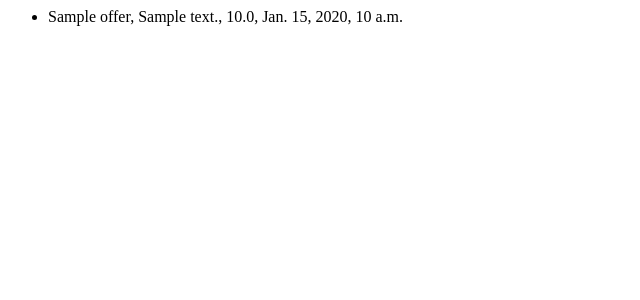
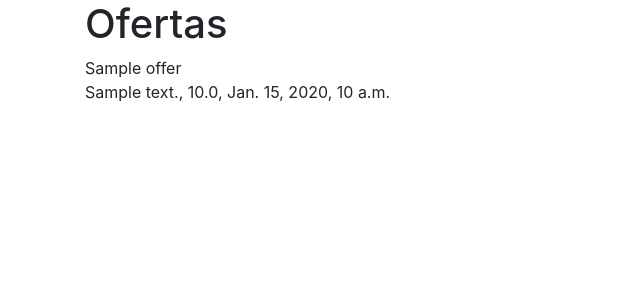
Before and after one commit to Javrd/sepp, a Django app: page /offerList/ in a window 1280 px wide. Shown: the top 300 px of the page, without its empty margins (0-640 px from the left). Run offline with Django 3.2, Linux system fonts and the light colour scheme; tables that the repository leaves empty hold one stand-in row (values such as "Sample post"); some libraries are stand-ins or nearby versions.

Commit message:
Feat: Creating view for listing offers
First commit modifying the view and starting the work

references #33

```diff
--- a/mvp/templates/offerList.html
+++ b/mvp/templates/offerList.html
@@ -1,9 +1,23 @@
-{% if offer_list %}
-    <ul>
+<link rel="stylesheet" href="https://maxcdn.bootstrapcdn.com/bootstrap/4.0.0/css/bootstrap.min.css" integrity="sha384-Gn5384xqQ1aoWXA+058RXPxPg6fy4IWvTNh0E263XmFcJlSAwiGgFAW/dAiS6JXm" crossorigin="anonymous">
+<script src="https://code.jquery.com/jquery-3.2.1.slim.min.js" integrity="sha384-KJ3o2DKtIkvYIK3UENzmM7KCkRr/rE9/Qpg6aAZGJwFDMVNA/GpGFF93hXpG5KkN" crossorigin="anonymous"></script>
+<script src="https://cdnjs.cloudflare.com/ajax/libs/popper.js/1.12.9/umd/popper.min.js" integrity="sha384-ApNbgh9B+Y1QKtv3Rn7W3mgPxhU9K/ScQsAP7hUibX39j7fakFPskvXusvfa0b4Q" crossorigin="anonymous"></script>
+<script src="https://maxcdn.bootstrapcdn.com/bootstrap/4.0.0/js/bootstrap.min.js" integrity="sha384-JZR6Spejh4U02d8jOt6vLEHfe/JQGiRRSQQxSfFWpi1MquVdAyjUar5+76PVCmYl" crossorigin="anonymous"></script>
+
+<div class="container">
+    {% if offer_list %}
+<h1>Ofertas</h1>
+
     {% for offer in offer_list %}
-        <li>{{ offer.name }}, {{ offer.description }}, {{ offer.offeredAmount }}, {{ offer.date }}</a></li>
+        <a>
+            <div class="panel panel-default">
+                <div class="panel-heading">{{ offer.name }}</div>
+                <div class="panel-body"> {{ offer.description }}, {{ offer.offeredAmount }}, {{ offer.date }}</div>
+            </div>
+        </a>
     {% endfor %}
-    </ul>
+
 {% else %}
     <p>No hay listas disponibles.</p>
 {% endif %}
+
+</div>
```
